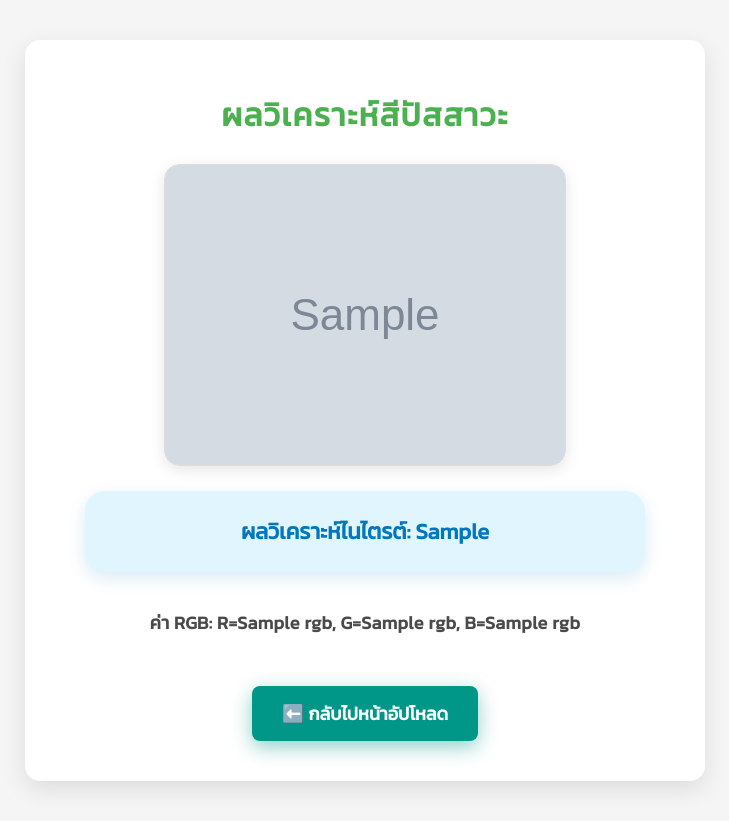
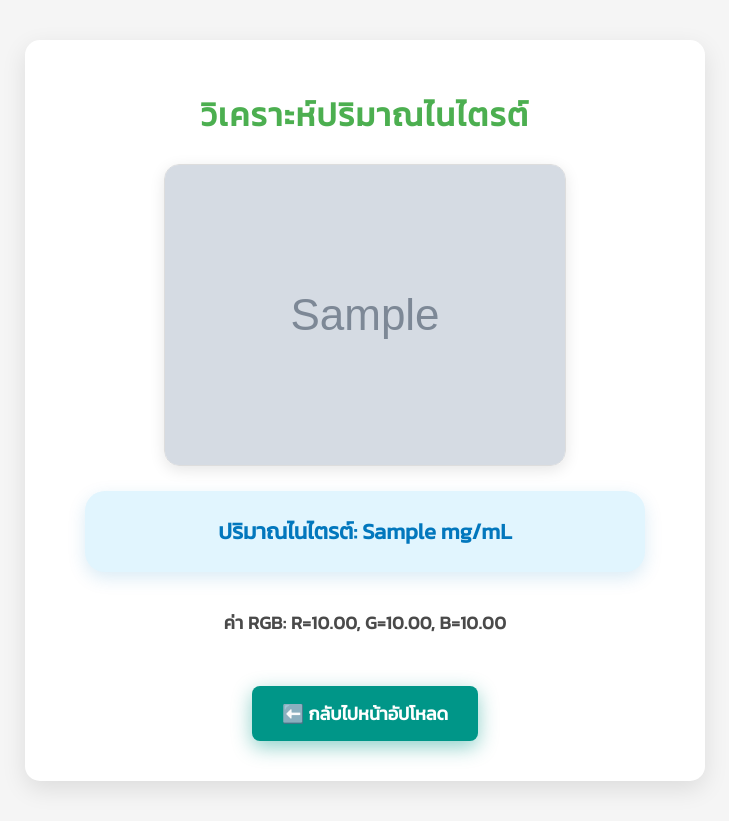
Before and after one commit to tonklaxi/jectchinew, a Flask app: template templates/result.html in a window 1280 px wide. Shown: the whole page, without its empty margins (275-1004 px from the left). Run offline with Flask 3, Linux system fonts and the light colour scheme; the template is opened without the code that fills it: most values are stand-ins (such as "Sample title", 1, 10 or a date in 2020); grey boxes marked "Sample" are stand-in pictures.

Commit message:
fix result

```diff
--- a/app.py
+++ b/app.py
@@ -18,7 +18,7 @@ def analyze_urine_color(image_path):
 
     h, w, _ = img.shape
     crop_size = 150
-    x1, y1 = max(w//2 - crop_size//2, 0), max(h//2 - crop_size//2, 0)
+    x1, y1 = max(w // 2 - crop_size // 2, 0), max(h // 2 - crop_size // 2, 0)
     x2, y2 = x1 + crop_size, y1 + crop_size
     roi = img[y1:y2, x1:x2]
     roi = cv2.resize(roi, (200, 200))
@@ -48,8 +48,8 @@ def analyze_nitrite_level(image_path, mode="yellow"):
 
     img = cv2.resize(img, (200, 200))
     h, w, _ = img.shape
-    x1, y1 = w//2 - 40, h//2 - 40
-    x2, y2 = w//2 + 40, h//2 + 40
+    x1, y1 = w // 2 - 40, h // 2 - 40
+    x2, y2 = w // 2 + 40, h // 2 + 40
     roi = img[y1:y2, x1:x2]
     _, g, _ = cv2.mean(roi)[:3]
 
@@ -61,7 +61,7 @@ def analyze_nitrite_level(image_path, mode="yellow"):
         CON = abs(PCON / 77.37)
 
     CON = max(CON - 0.1, 0)
-    return f"ปริมาณไนไตรต์: {CON:.2f} mg/mL"
+    return CON  # คืนค่า float ไปให้ template จัดการ
 
 @app.route('/')
 def index():
@@ -85,15 +85,17 @@ def upload():
 
     try:
         urine_result, rgb = analyze_urine_color(filepath)
-        nitrite_result = analyze_nitrite_level(filepath, mode)
+        nitrite_value = analyze_nitrite_level(filepath, mode)
     except Exception as e:
         return f"เกิดข้อผิดพลาดในการวิเคราะห์: {e}", 500
+
+    rgb_rounded = tuple(round(c, 2) for c in rgb)
 
     return render_template('result.html',
                            image_url=url_for('uploaded_file', filename=filename),
                            urine_result=urine_result,
-                           nitrite_result=nitrite_result,
-                           rgb=rgb)
+                           nitrite_value=round(nitrite_value, 2),
+                           rgb=rgb_rounded)
 
 @app.route('/uploads/<filename>')
 def uploaded_file(filename):
--- a/templates/result.html
+++ b/templates/result.html
@@ -99,15 +99,19 @@
 </head>
 <body>
     <div class="container">
-        <h1>ผลวิเคราะห์สีปัสสาวะ</h1>
+        <h1>วิเคราะห์ปริมาณไนไตรต์</h1>
 
         <img src="{{ image_url }}" alt="Uploaded Image">
 
         <div class="result-box">
-            ผลวิเคราะห์ไนไตรต์: {{ nitrite_result }}
+            ปริมาณไนไตรต์: {{ nitrite_value }} mg/mL
         </div>
 
-        <div class="rgb-text">ค่า RGB: R={{ rgb[0] }}, G={{ rgb[1] }}, B={{ rgb[2] }}</div>
+        <div class="rgb-text">
+            ค่า RGB: R={{ "%.2f"|format(rgb[0]) }},
+            G={{ "%.2f"|format(rgb[1]) }},
+            B={{ "%.2f"|format(rgb[2]) }}
+        </div>
 
         <a href="{{ url_for('upload_page') }}" class="back-btn">⬅️ กลับไปหน้าอัปโหลด</a>
     </div>
```
Also changed, not shown: uploads/20250615_113714_qvgl3vocforTshX376y-o.jpg (added), uploads/20250615_113745_qvgl3vocforTshX376y-o.jpg (added), uploads/20250615_113818_qvgl3vocforTshX376y-o.jpg (added).
